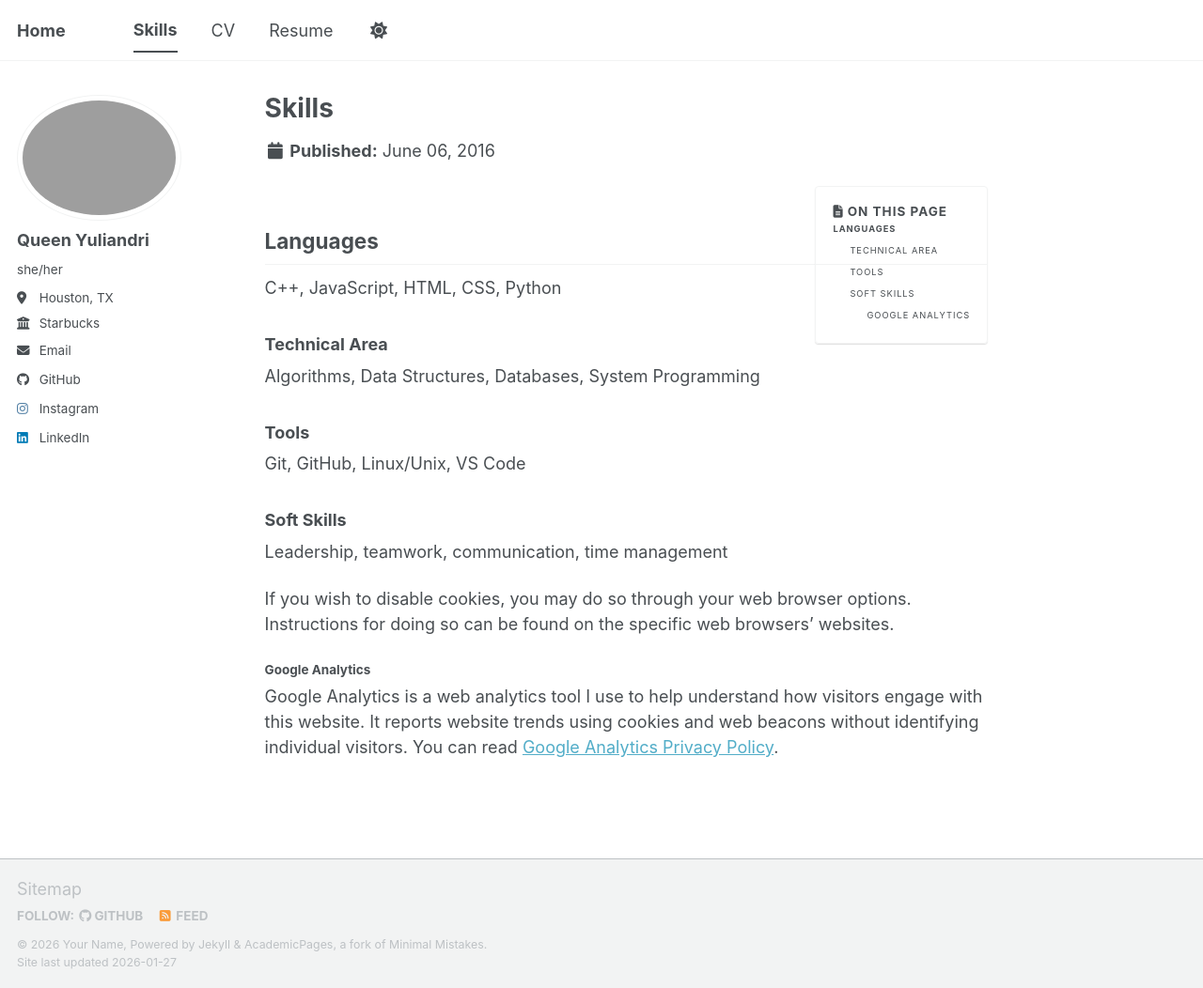
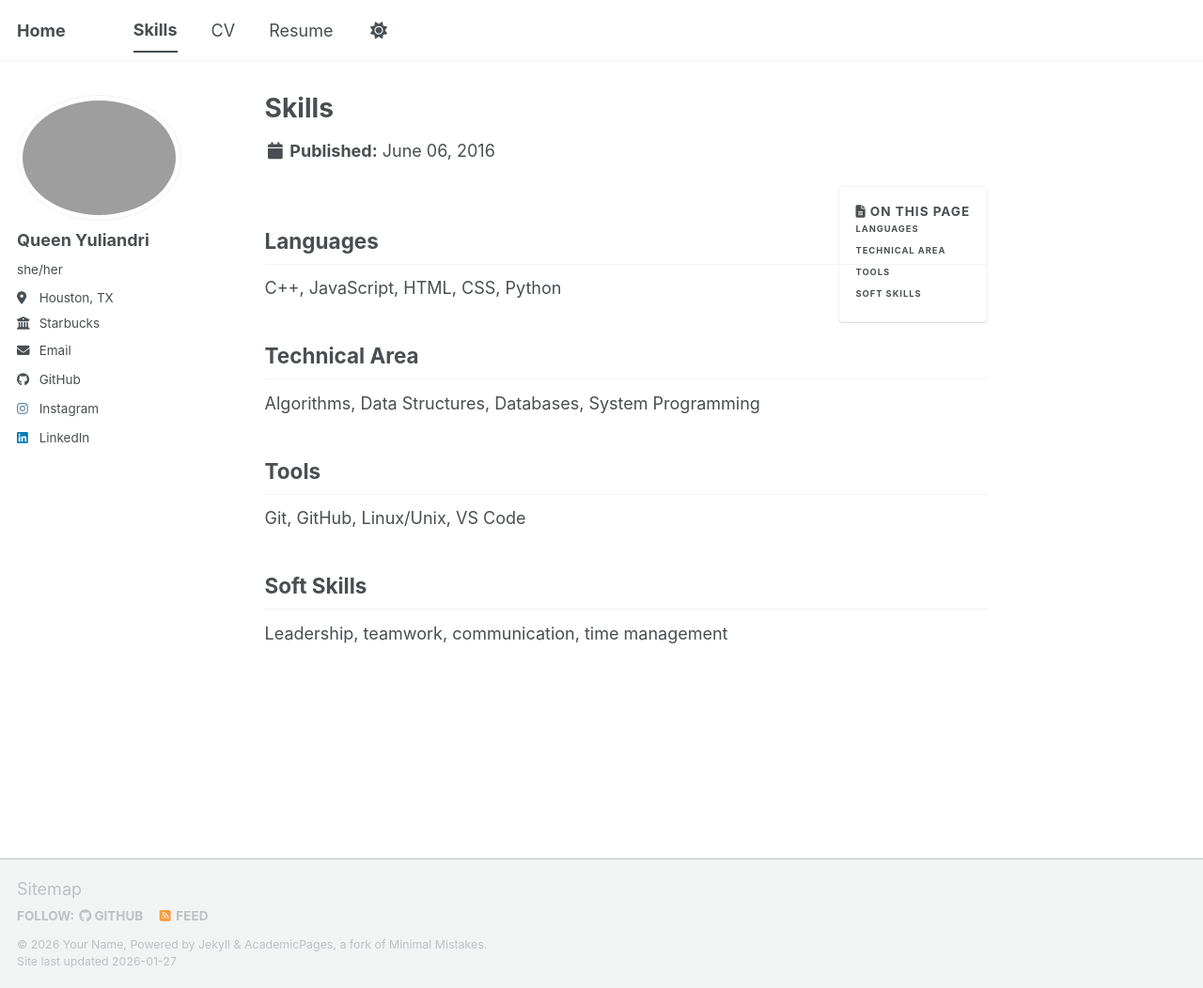
Before and after one commit to Queen-aty/Queen-aty.github.io, a Jekyll site: the page built from _pages/terms.md, in a window 1280 px wide and 1052 px high. Shown: the whole window at 94% size. Built offline with Jekyll 4.4.1, drawn with Linux system fonts in a browser that asks for light colours; a script bundle is joined from its source files by our own code; library files that are not in the unit come from our copies.

Commit message:
Update terms.md

```diff
--- a/_pages/terms.md
+++ b/_pages/terms.md
@@ -11,20 +11,14 @@
 
 C++, JavaScript, HTML, CSS, Python
 
-### Technical Area
+## Technical Area
 
 Algorithms, Data Structures, Databases, System Programming
 
-### Tools
+## Tools
 
 Git, GitHub, Linux/Unix, VS Code
 
-### Soft Skills
+## Soft Skills
 
 Leadership, teamwork, communication, time management
-
-If you wish to disable cookies, you may do so through your web browser options. Instructions for doing so can be found on the specific web browsers' websites.
-
-#### Google Analytics
-
-Google Analytics is a web analytics tool I use to help understand how visitors engage with this website. It reports website trends using cookies and web beacons without identifying individual visitors. You can read [Google Analytics Privacy Policy](https://www.google.com/analytics/learn/privacy.html).
```
